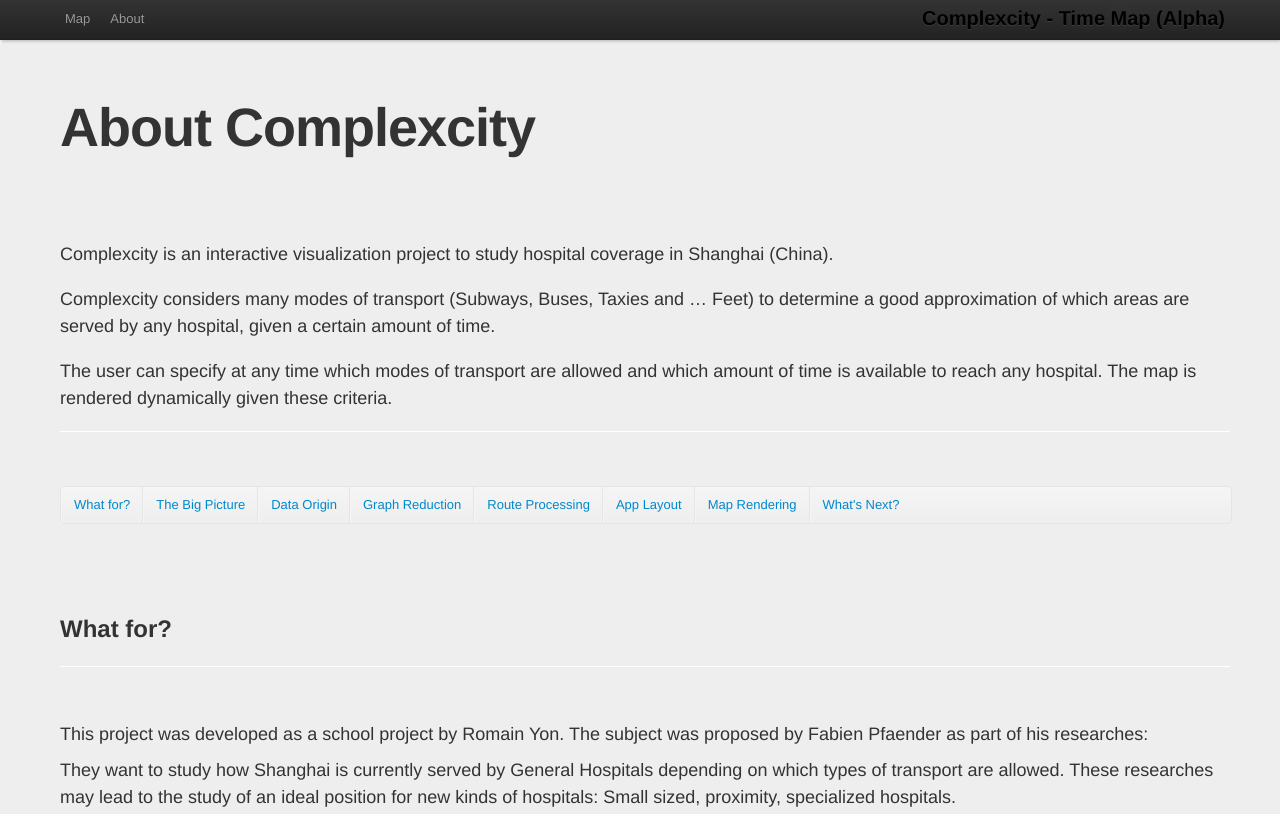
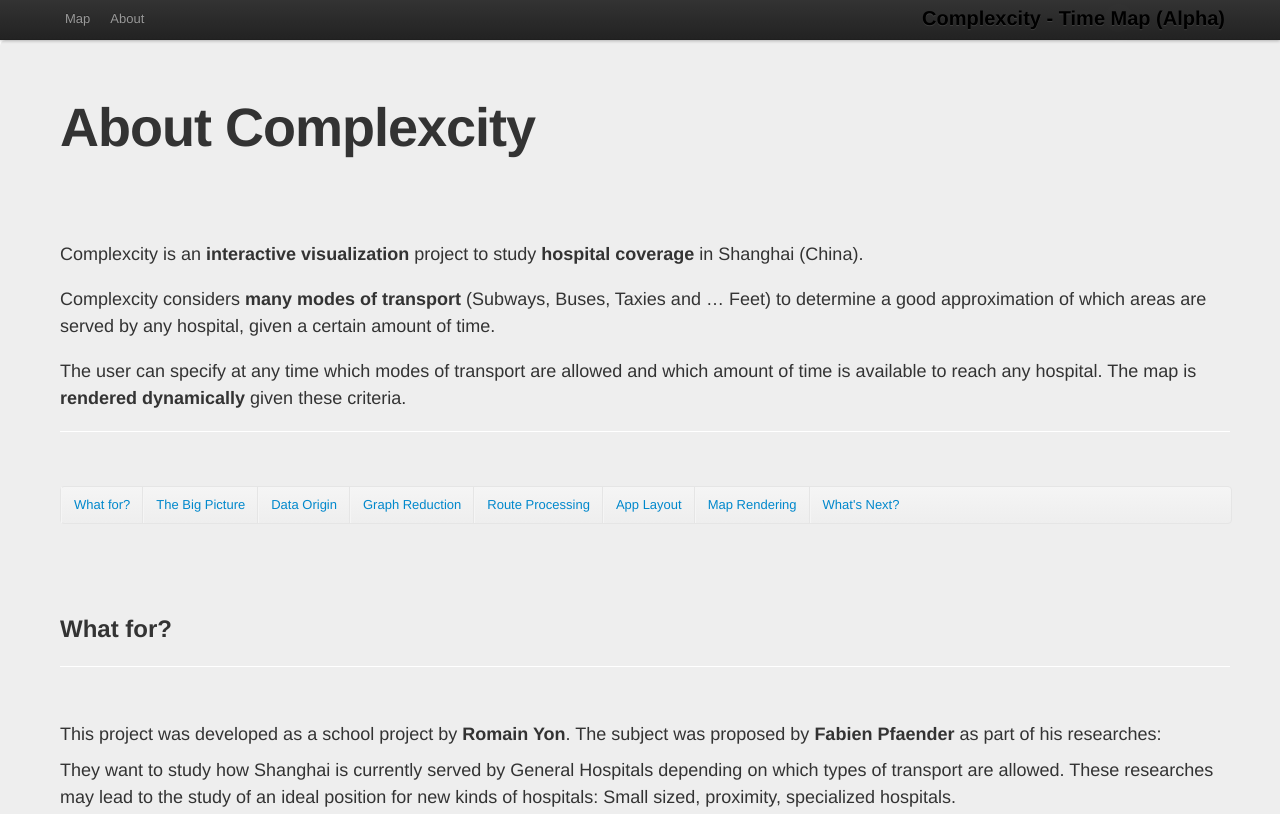
Before and after one commit to yonromai/complexcity, a website: page about.html in a window 1280 px wide. Shown: the top 814 px of the page. Drawn offline with nearby package versions, Linux system fonts and the light colour scheme.

Commit message:
update about section

```diff
--- a/about.html
+++ b/about.html
@@ -52,11 +52,11 @@
 
           <section id="javascript">
             <div class="page-header">
-              <p>Complexcity is an interactive visualization project to study hospital coverage in Shanghai (China). </p>
+              <p>Complexcity is an <strong>interactive visualization</strong> project to study <strong>hospital coverage</strong> in Shanghai (China). </p>
 
-              <p>Complexcity considers many modes of transport (Subways, Buses, Taxies and … Feet) to determine a good approximation of which areas are served by any hospital, given a certain amount of time.</p>
+              <p>Complexcity considers <strong>many modes of transport</strong> (Subways, Buses, Taxies and … Feet) to determine a good approximation of which areas are served by any hospital, given a certain amount of time.</p>
 
-              <p>The user can specify at any time which modes of transport are allowed and which amount of time is available to reach any hospital. The map is rendered dynamically given these criteria.</p>
+              <p>The user can specify at any time which modes of transport are allowed and which amount of time is available to reach any hospital. The map is <strong>rendered dynamically</strong> given these criteria.</p>
 
               <hr>
             </div>
@@ -86,7 +86,7 @@
     <h2>What for?</h2>
     <hr>
   </div>
-<p>This project was developed as a school project by Romain Yon. The subject was proposed by Fabien Pfaender as part of his researches: </p>
+<p>This project was developed as a school project by <strong>Romain Yon</strong>. The subject was proposed by <strong>Fabien Pfaender</strong> as part of his researches: </p>
 <p>They want to study how Shanghai is currently served by General Hospitals depending on which types of transport are allowed. These researches may lead to the study of an ideal position for new kinds of hospitals: Small sized, proximity, specialized hospitals.</p>
 </section>
 
@@ -126,7 +126,7 @@
   <li><p>Road intersections</p></li>
 </ul>
 
-<p>Theses networks where formated as <a href="http://en.wikipedia.org/wiki/Graph_theory">Graphs</a>.</p>
+<p>These networks where formated as <a href="http://en.wikipedia.org/wiki/Graph_theory">Graphs</a>.</p>
 
 <p>Once we have a graph per modes of transport, we need to gather them to get the global transportation network.
 This way, we come up with a fairly big graph (more than 70k vertices and 400k edges): Each vertex represents a geographic location (having distinct latitude and longitude) and each edge represents a type of transport to go from one location to another (having a distance and a type of transport attribute).</p>
```
